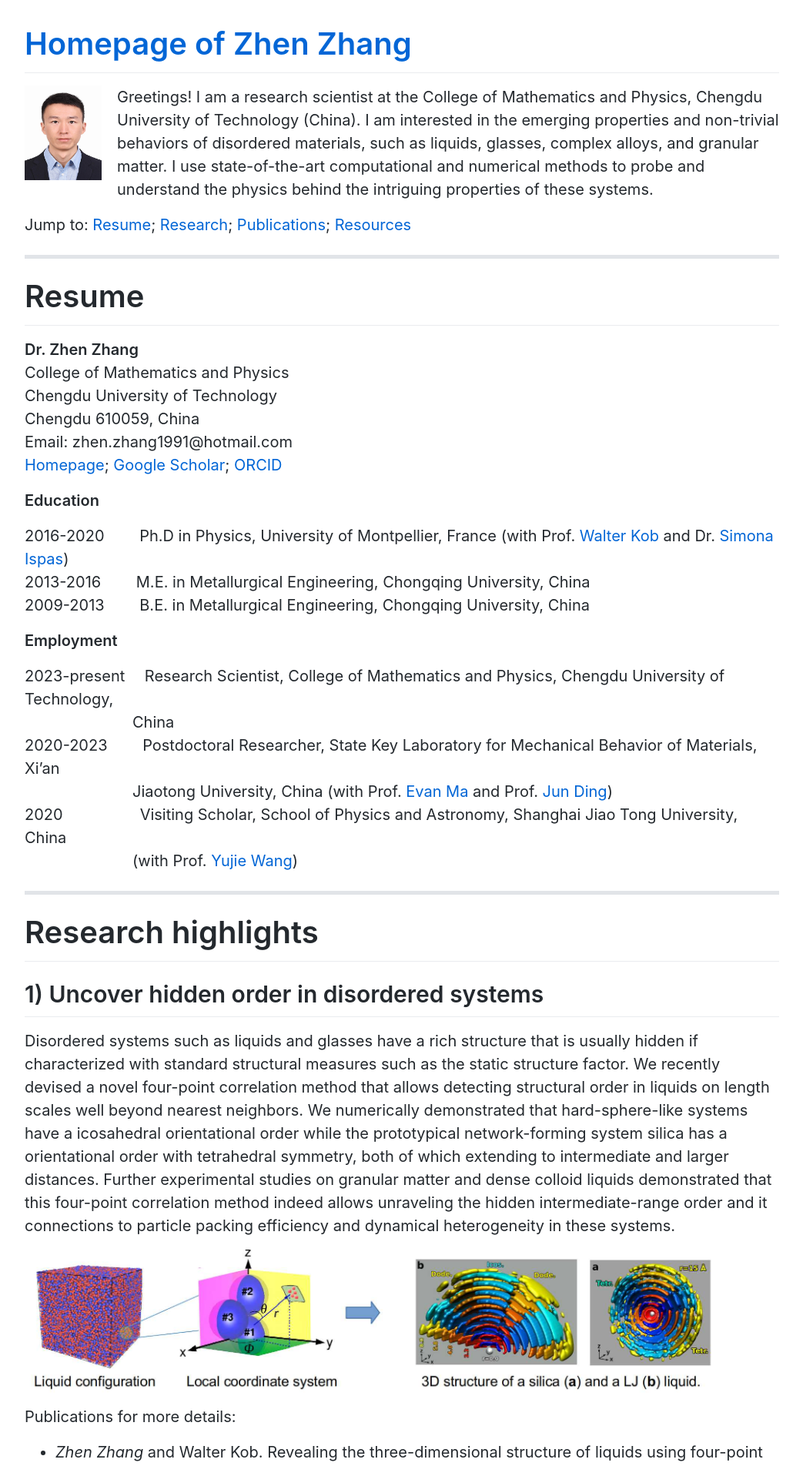
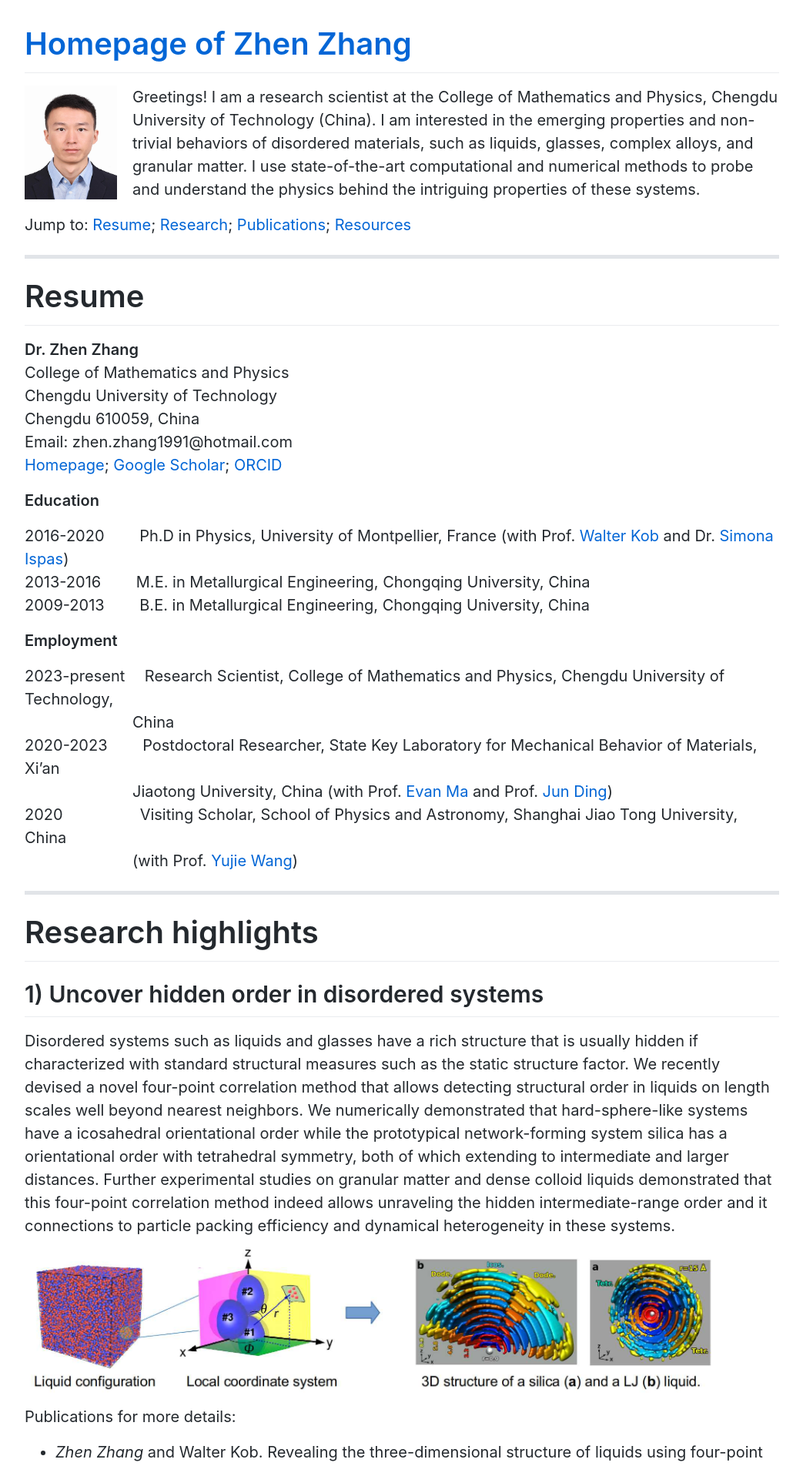
Before and after one commit to zhenzhang1991/zhenzhang1991.github.io, a Jekyll site: the page built from index.md, in a window 1280 px wide. Shown: the top 1904 px of the page at 77% size, without its empty margins (118-1161 px from the left). Built offline with Jekyll 4.4.1, drawn with Linux system fonts in a browser that asks for light colours; Markdown is read by kramdown in place of the engine named in the settings; comment, search, counter and statistics services are not loaded.

Commit message:
Update index.md

```diff
--- a/index.md
+++ b/index.md
@@ -1,7 +1,7 @@
 ---
 layout: default
 ---
-<img align="left" src="images/me.jpg" width="100">
+<img align="left" src="images/me.jpg" width="120">
 Greetings! I am a research scientist at the College of Mathematics and Physics, Chengdu University of Technology (China). I am interested in the emerging properties and non-trivial behaviors of disordered materials, such as liquids, glasses, complex alloys, and granular matter. I use state-of-the-art computational and numerical methods to probe and understand the physics behind the intriguing properties of these systems.
 
 Jump to: [Resume](#resume); [Research](#research-highlights); [Publications](#publications); [Resources](#resources)
```
